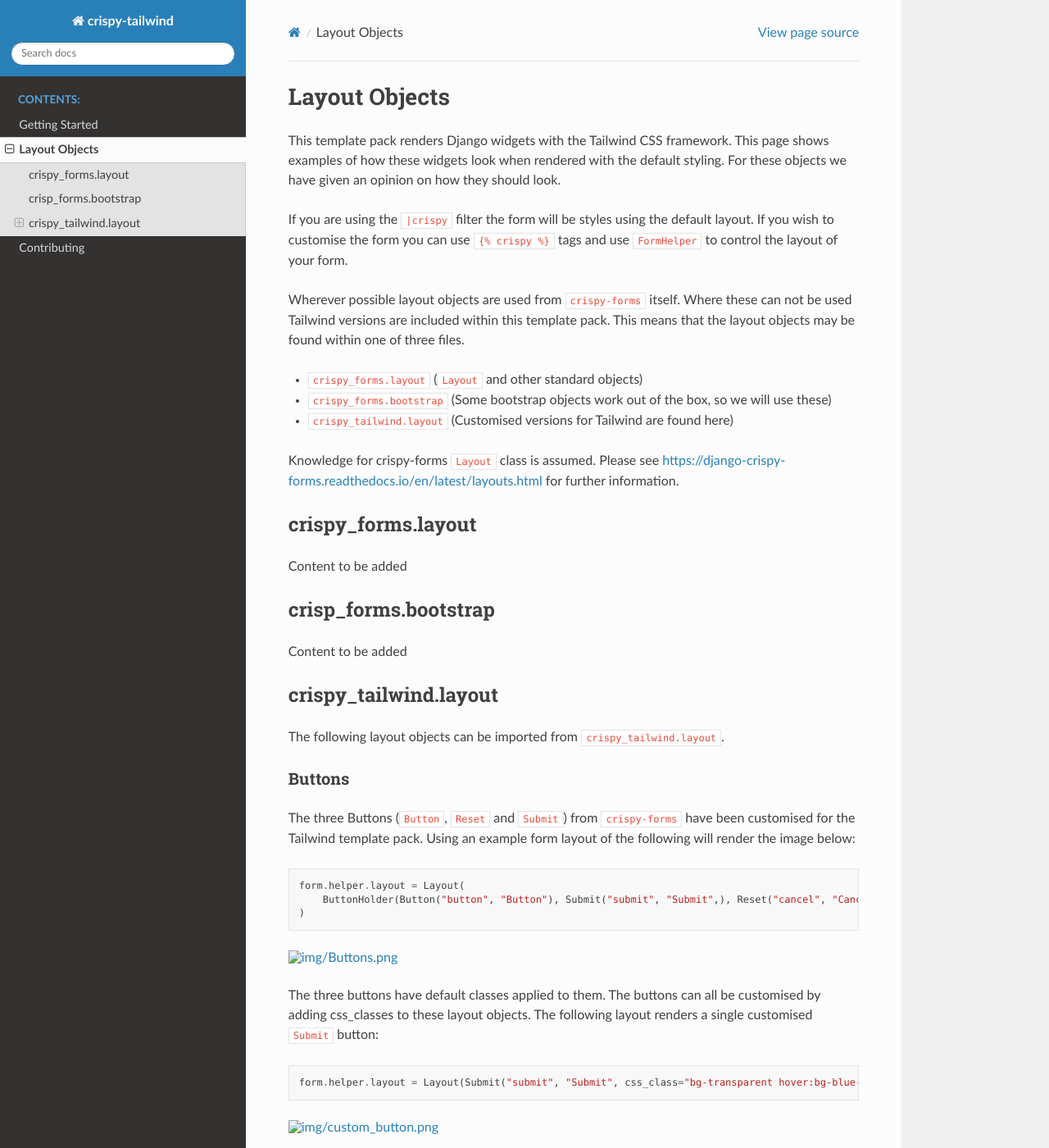
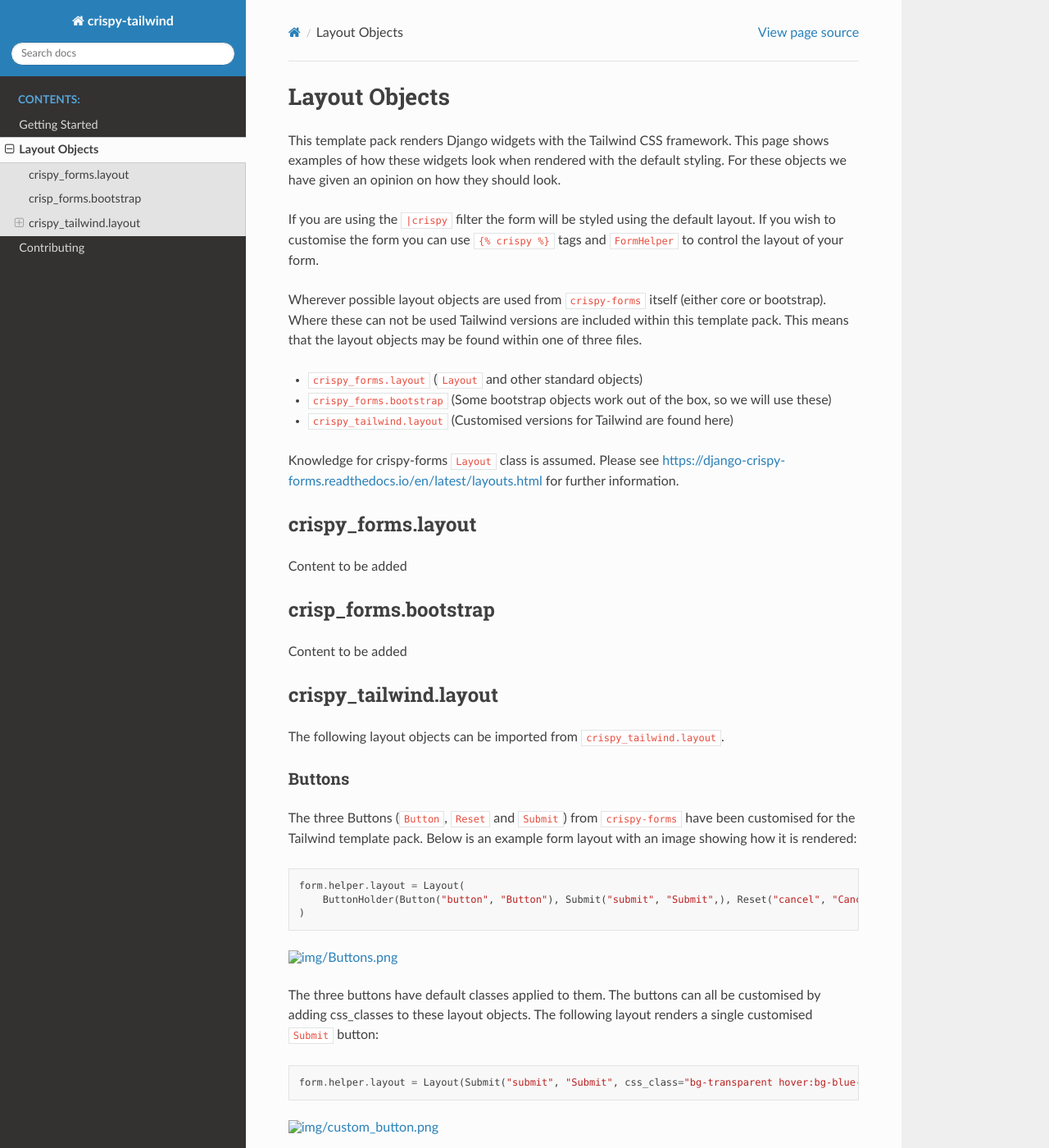
Before and after one commit to django-crispy-forms/crispy-tailwind, a Sphinx documentation site: the page built from docs/layout_objects.txt, in a window 1280 px wide and 1400 px high. Shown: the whole window at 82% size. Built offline with Sphinx 7.4.7 and the Read the Docs theme 2.0.0, drawn with Linux system fonts in a browser that asks for light colours.

Commit message:
Updated docs

```diff
--- a/docs/layout_objects.txt
+++ b/docs/layout_objects.txt
@@ -6,13 +6,14 @@
 page shows examples of how these widgets look when rendered with the default
 styling. For these objects we have given an opinion on how they should look.
 
-If you are using the ``|crispy`` filter the form will be styles using the
+If you are using the ``|crispy`` filter the form will be styled using the
 default layout. If you wish to customise the form you can use ``{% crispy %}``
-tags and use ``FormHelper`` to control the layout of your form.
+tags and ``FormHelper`` to control the layout of your form.
 
-Wherever possible layout objects are used from ``crispy-forms`` itself. Where
-these can not be used Tailwind versions are included within this template pack.
-This means that the layout objects may be found within one of three files.
+Wherever possible layout objects are used from ``crispy-forms`` itself (either
+core or bootstrap). Where these can not be used Tailwind versions are included
+within this template pack. This means that the layout objects may be found
+within one of three files.
 
 - ``crispy_forms.layout`` (``Layout`` and other standard objects)
 - ``crispy_forms.bootstrap`` (Some bootstrap objects work out of the box, so we
@@ -42,8 +43,8 @@
 -------
 
 The three Buttons (``Button``, ``Reset`` and ``Submit``) from ``crispy-forms``
-have been customised for the Tailwind template pack. Using an example form
-layout of the following will render the image below::
+have been customised for the Tailwind template pack. Below is an example form
+layout with an image showing how it is rendered::
 
   form.helper.layout = Layout(
       ButtonHolder(Button("button", "Button"), Submit("submit", "Submit",), Reset("cancel", "Cancel"))
```
